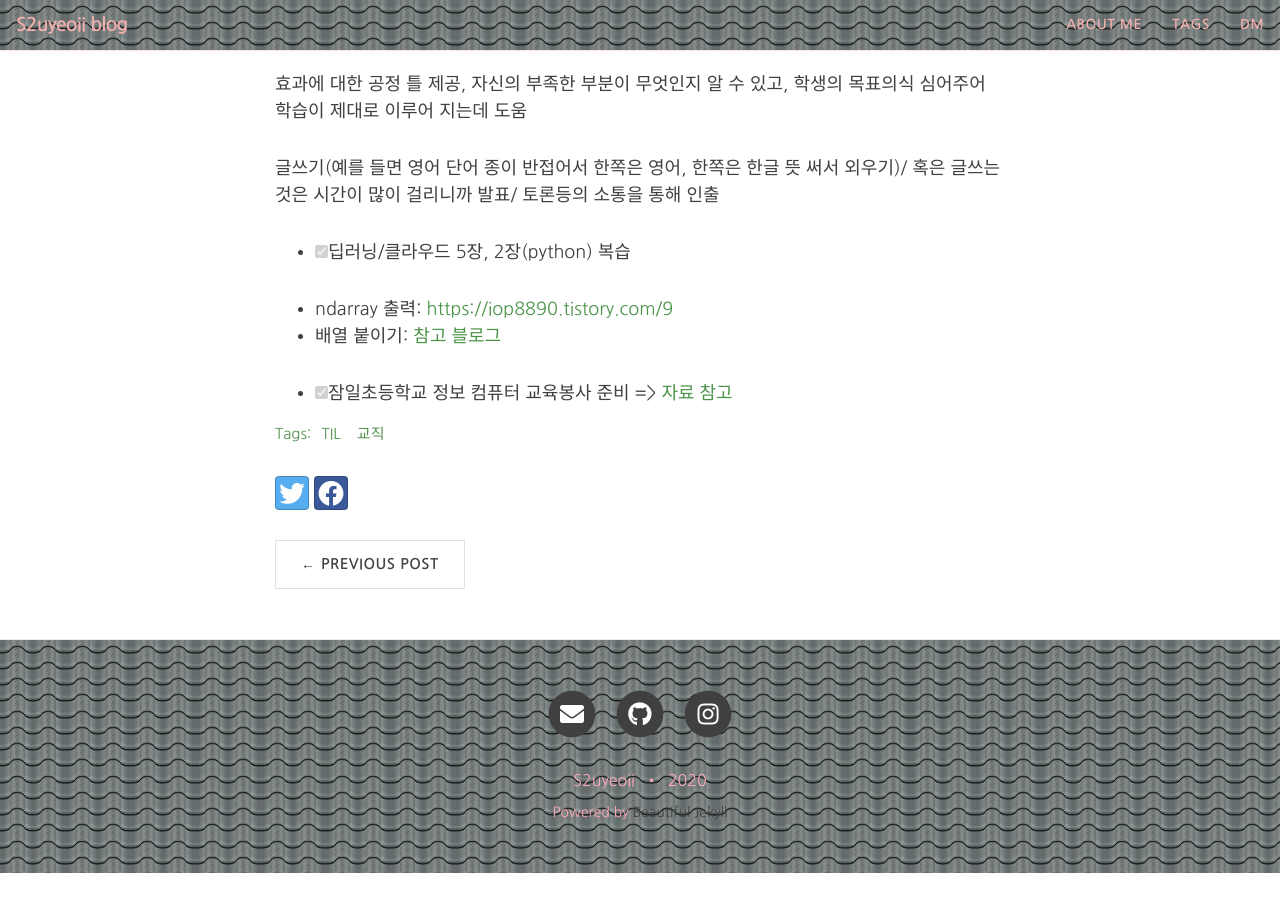
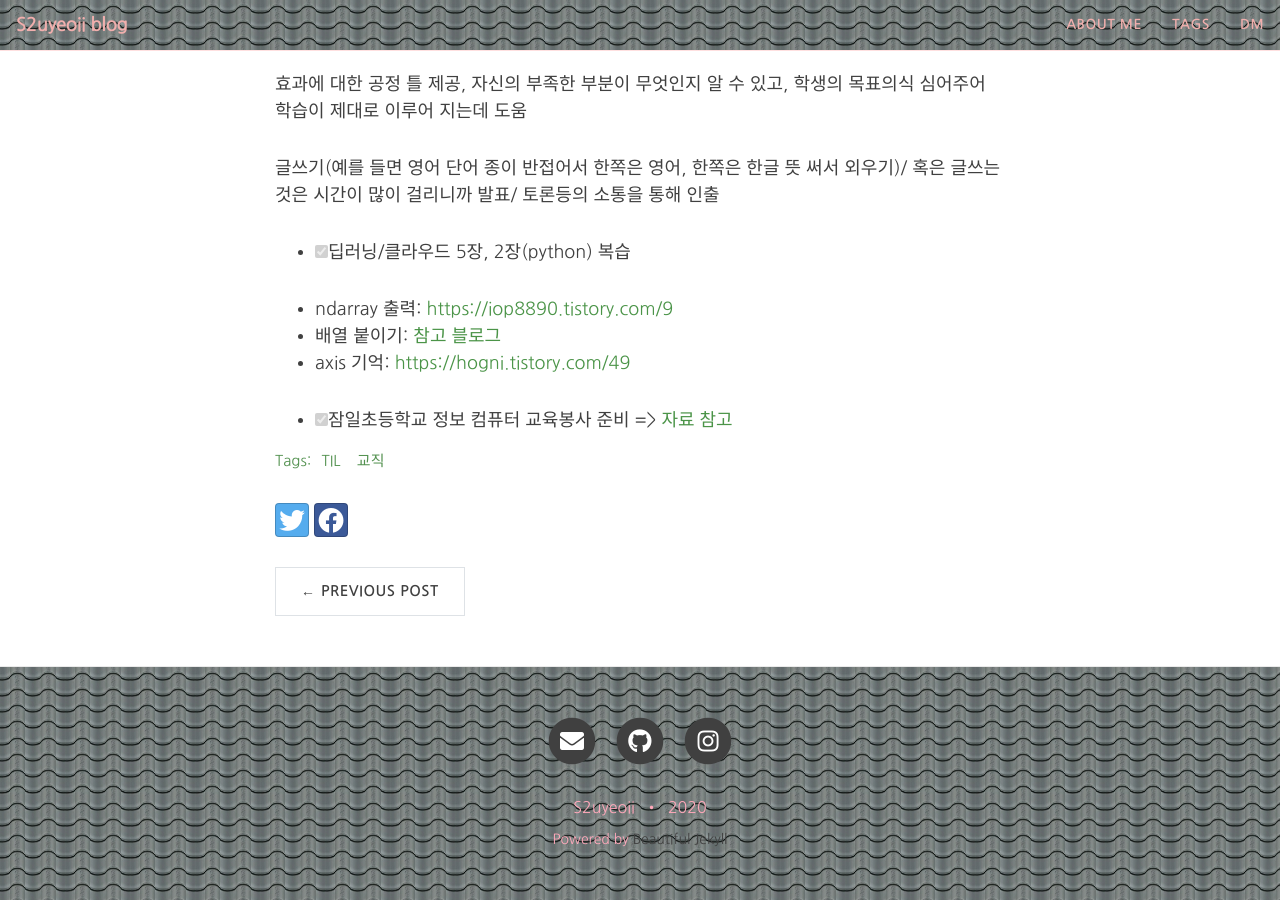
Before and after one commit to yeoneed/yeoneed.github.io, a Jekyll site: the page built from _posts/2020-10-19-10월 넷째주.md, in a window 1280 px wide and 900 px high, scrolled down 528 px. Built offline with Jekyll 4.4.1, drawn with Linux system fonts in a browser that asks for light colours; nearby versions of some CDN libraries; before the commit the page ends 1401 px from its top, so only the background shows below that.

Commit message:
Update 2020-10-19-10월 넷째주.md

```diff
--- a/_posts/2020-10-19-10월 넷째주.md
+++ b/_posts/2020-10-19-10월 넷째주.md
@@ -27,5 +27,6 @@ tags: [TIL, 교직]
 
 - ndarray 출력: [https://iop8890.tistory.com/9](https://iop8890.tistory.com/9)
 - 배열 붙이기: [참고 블로그](https://rfriend.tistory.com/352)
+- axis 기억: [https://hogni.tistory.com/49](https://hogni.tistory.com/49)
 
 - [x] 잠일초등학교 정보 컴퓨터 교육봉사 준비 => [자료 참고](http://statkclee.github.io/website-csunplugged/)
```
